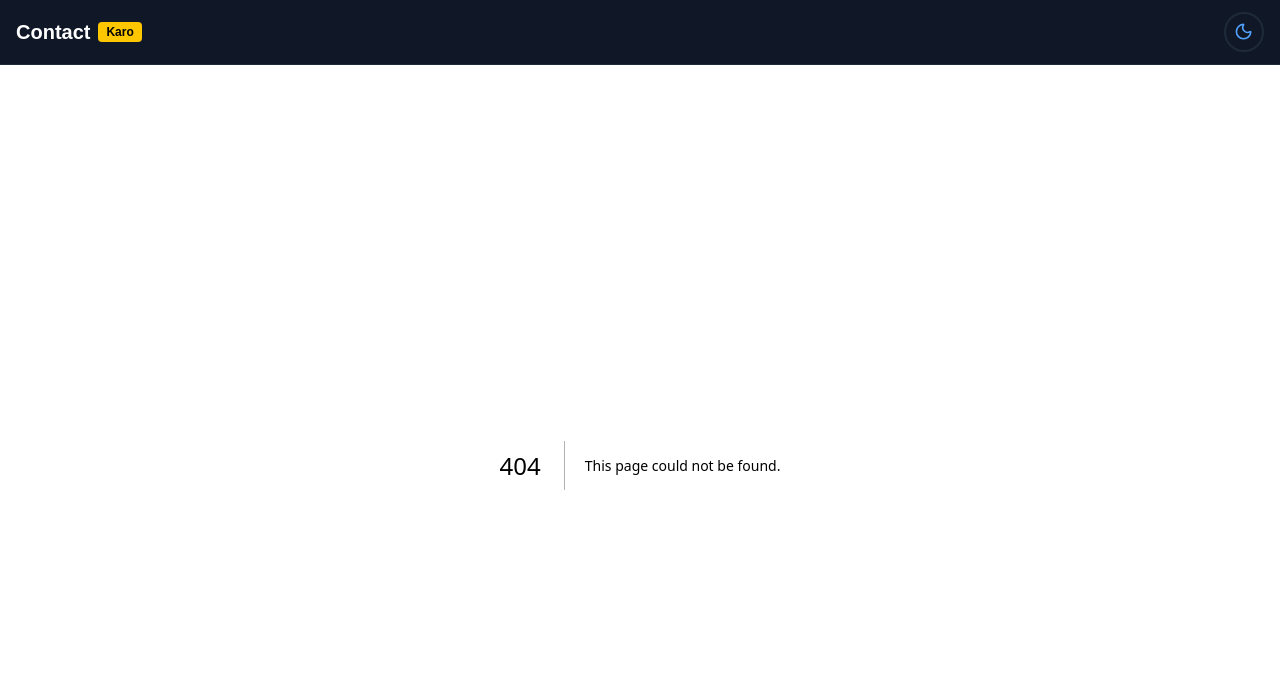
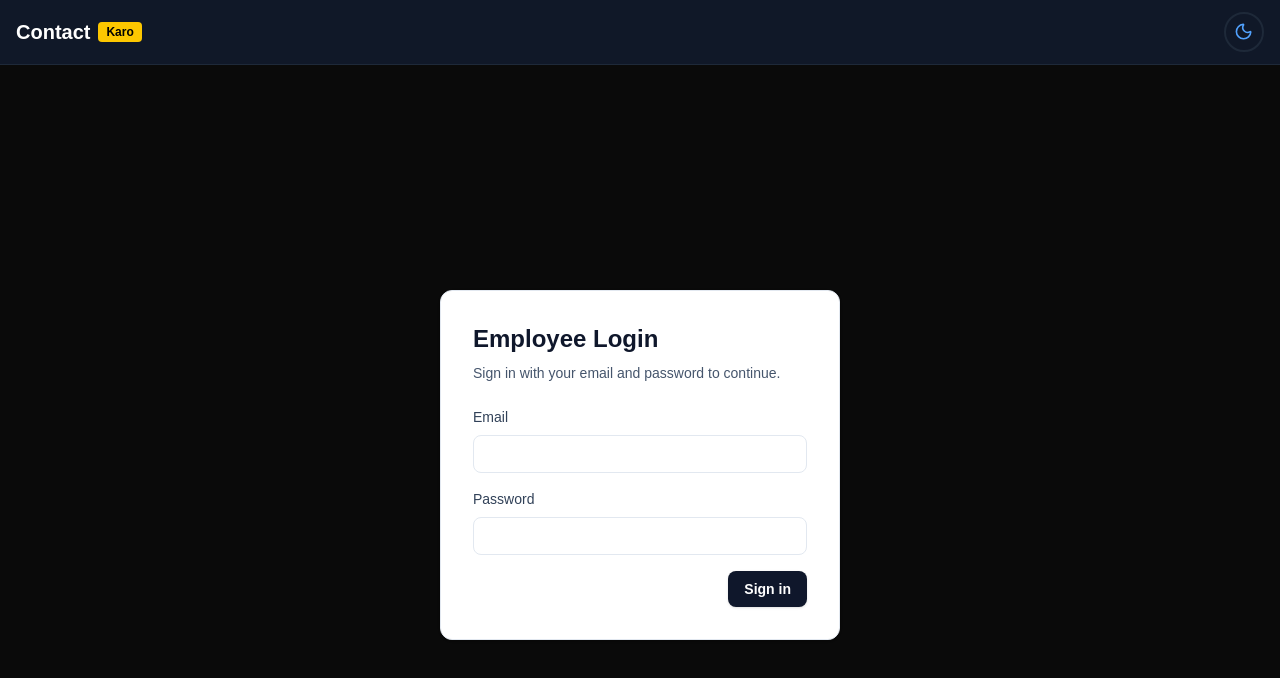
Before and after one commit to thetechv/contact-karo, a Next.js app: page /login in a window 1280 px wide. Before the commit this address had no page. Shown: the top 678 px of the page. Built offline with nearby package versions, Linux system fonts and the light colour scheme.

Commit message:
login page done

```diff
--- /dev/null
+++ b/middleware.ts
@@ -0,0 +1,21 @@
+import { NextResponse } from "next/server";
+import type { NextRequest } from "next/server";
+
+export function middleware(req: NextRequest) {
+  const { pathname } = req.nextUrl;
+
+  // protect the dashboard route (and any subpaths)
+  if (pathname.startsWith("/dashboard")) {
+    const token = req.cookies.get("token");
+    if (!token) {
+      const loginUrl = new URL("/login", req.url);
+      return NextResponse.redirect(loginUrl);
+    }
+  }
+
+  return NextResponse.next();
+}
+
+export const config = {
+  matcher: ["/dashboard/:path*"],
+};
--- a/src/app/dashboard/page.tsx
+++ b/src/app/dashboard/page.tsx
@@ -1,6 +1,7 @@
 "use client";
 
 import { useEffect, useMemo, useState, type ChangeEvent, type FormEvent } from "react";
+import { useRouter } from "next/navigation";
 
 type Batch = {
   _id: string;
@@ -53,8 +54,26 @@ export default function DashboardPage() {
     }
   };
 
+  const router = useRouter();
+
   useEffect(() => {
-    void loadBatches();
+    const checkAuthAndLoad = async () => {
+      try {
+        const res = await fetch("/api/v0/employee", { method: "GET" });
+        if (res.status === 401) {
+          router.push("/login");
+          return;
+        }
+      } catch (err) {
+        // if network error, redirect to login to be safe
+        router.push("/login");
+        return;
+      }
+
+      void loadBatches();
+    };
+
+    void checkAuthAndLoad();
   }, []);
 
   const handleChange = (event: ChangeEvent<HTMLInputElement | HTMLTextAreaElement>) => {
@@ -96,11 +115,30 @@ export default function DashboardPage() {
     }
   };
 
+  const handleLogout = async () => {
+    try {
+      await fetch("/api/v0/employee/logout", { method: "POST" });
+    } catch (err) {
+      // ignore
+    }
+    router.push("/login");
+  };
+
   return (
     <main className="mx-auto flex w-full max-w-5xl flex-col gap-8 px-6 py-10">
       <section className="rounded-xl border border-slate-200 bg-white p-6 shadow-sm">
         <div className="flex flex-col gap-2">
-          <h1 className="text-2xl font-semibold text-slate-900">Dashboard</h1>
+          <div className="flex items-center justify-between">
+            <h1 className="text-2xl font-semibold text-slate-900">Dashboard</h1>
+            <div>
+              <button
+                onClick={handleLogout}
+                className="rounded-lg border border-slate-900 px-3 py-1 text-sm font-semibold text-slate-900 hover:bg-slate-900 hover:text-white"
+              >
+                Logout
+              </button>
+            </div>
+          </div>
           <p className="text-sm text-slate-600">
             Quick form to add a batch with name, notes, and quantity.
           </p>
--- /dev/null
+++ b/src/app/login/page.tsx
@@ -0,0 +1,83 @@
+"use client";
+
+import { useState, type FormEvent } from "react";
+import { useRouter } from "next/navigation";
+
+export default function LoginPage() {
+  const [email, setEmail] = useState("");
+  const [password, setPassword] = useState("");
+  const [isSubmitting, setIsSubmitting] = useState(false);
+  const [error, setError] = useState("");
+  const router = useRouter();
+
+  const handleSubmit = async (e: FormEvent) => {
+    e.preventDefault();
+    setIsSubmitting(true);
+    setError("");
+
+    try {
+      const res = await fetch("/api/v0/employee/login", {
+        method: "POST",
+        headers: { "Content-Type": "application/json" },
+        body: JSON.stringify({ email: email.trim(), password }),
+      });
+
+      const payload = await res.json();
+      if (!res.ok || !payload?.success) {
+        throw new Error(payload?.message || "Login failed");
+      }
+
+      // on success the API sets a cookie; navigate to dashboard
+      router.push("/dashboard");
+    } catch (err) {
+      setError(err instanceof Error ? err.message : "Login error");
+    } finally {
+      setIsSubmitting(false);
+    }
+  };
+
+  return (
+    <main className="mx-auto flex min-h-screen w-full max-w-md flex-col justify-center px-6 py-12">
+      <div className="rounded-xl border border-slate-200 bg-white p-8 shadow-sm">
+        <h1 className="mb-2 text-2xl font-semibold text-slate-900">Employee Login</h1>
+        <p className="mb-6 text-sm text-slate-600">Sign in with your email and password to continue.</p>
+
+        <form onSubmit={handleSubmit} className="grid gap-4">
+          <label className="flex flex-col gap-2 text-sm font-medium text-slate-700">
+            Email
+            <input
+              type="email"
+              value={email}
+              onChange={(e) => setEmail(e.target.value)}
+              className="rounded-lg border border-slate-200 px-3 py-2 text-sm text-slate-900 outline-none focus:border-slate-400"
+              required
+            />
+          </label>
+
+          <label className="flex flex-col gap-2 text-sm font-medium text-slate-700">
+            Password
+            <input
+              type="password"
+              value={password}
+              onChange={(e) => setPassword(e.target.value)}
+              className="rounded-lg border border-slate-200 px-3 py-2 text-sm text-slate-900 outline-none focus:border-slate-400"
+              required
+            />
+          </label>
+
+          {error ? <p className="text-sm font-medium text-red-600">{error}</p> : null}
+
+          <div className="flex items-center justify-end">
+            <button
+              type="submit"
+              disabled={isSubmitting}
+              className="rounded-lg bg-slate-900 px-4 py-2 text-sm font-semibold text-white shadow-sm hover:bg-slate-800 disabled:cursor-not-allowed disabled:opacity-60"
+            >
+              {isSubmitting ? "Signing in..." : "Sign in"}
+            </button>
+          </div>
+        </form>
+      </div>
+    </main>
+  );
+}
```
